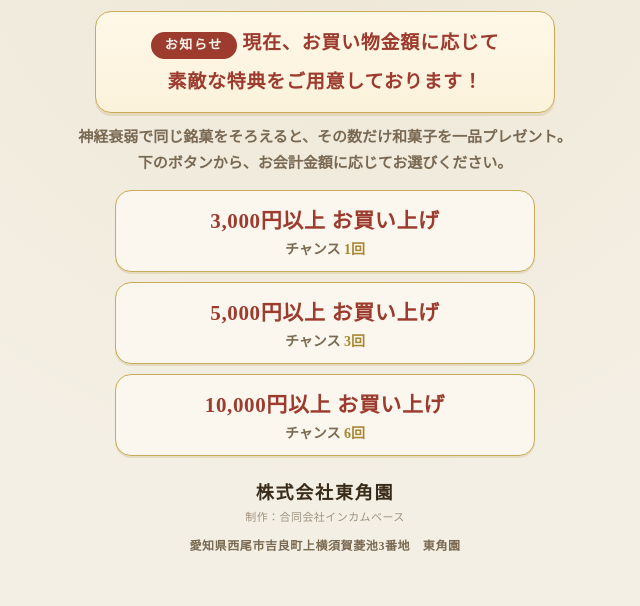
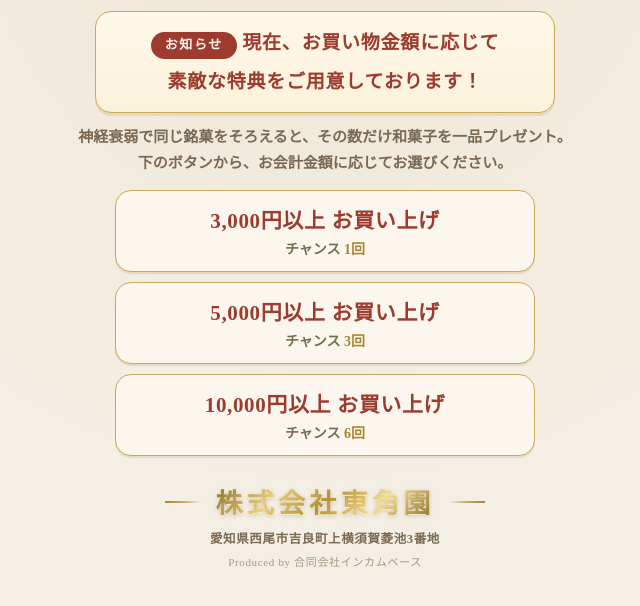
Before and after one commit to incomebase0108-alt/toukakuen-game, a plain HTML site: page index.html in a window 1280 px wide. Shown: the part 122-728 px from the top of the page, without its empty margins (315-955 px from the left). Drawn offline with Linux system fonts and the light colour scheme.

Commit message:
タイトル下部を株式会社東角園(箔押し風)→住所→Produced byインカムベースに再構成・住所末尾の東角園を削除

```diff
--- a/index.html
+++ b/index.html
@@ -101,8 +101,19 @@
   .btn:active{background:#efe7d6;}
   .btn-secondary{border-color:var(--line); color:var(--ink-soft);}
   .foot{text-align:center; font-size:12px; color:var(--ink-soft); margin-top:12px; letter-spacing:0.05em; font-weight:600; line-height:1.8;}
-  #title-screen .title-company{margin-top:22px; font-size:18px; font-weight:700; color:var(--ink); letter-spacing:0.1em;}
-  #title-screen .maker{margin-top:4px; font-size:11px; font-weight:400; color:var(--ink-soft); opacity:0.7; letter-spacing:0.04em;}
+  /* 株式会社東角園：中央・大きく・金の箔押し風 */
+  #title-screen .title-company{display:flex; align-items:center; justify-content:center; gap:14px; margin-top:26px;}
+  #title-screen .title-company::before,
+  #title-screen .title-company::after{content:""; width:36px; height:1.5px;}
+  #title-screen .title-company::before{background:linear-gradient(90deg,var(--gold),var(--gold-soft),transparent);}
+  #title-screen .title-company::after{background:linear-gradient(90deg,transparent,var(--gold-soft),var(--gold));}
+  #title-screen .title-company span{
+    font-size:27px; font-weight:700; letter-spacing:0.16em;
+    background:linear-gradient(135deg,#8a6b22 0%,#e8cd7a 28%,#b8902f 50%,#f3dd92 72%,#8a6b22 100%);
+    -webkit-background-clip:text; background-clip:text; -webkit-text-fill-color:transparent; color:var(--gold);
+    filter:drop-shadow(0 1px 0 rgba(255,255,255,0.55)) drop-shadow(0 1px 2px rgba(120,90,20,0.28));}
+  #title-screen .title-address{margin-top:7px; font-size:12.5px; color:var(--ink-soft); letter-spacing:0.05em; font-weight:600;}
+  #title-screen .maker{margin-top:6px; font-size:11px; font-weight:400; color:var(--ink-soft); opacity:0.65; letter-spacing:0.06em;}
 
   /* 縦型（ポートレート）スマホ・タブレット向け最適化：1画面に収める */
   @media (orientation: portrait){
@@ -175,8 +186,9 @@
         <div class="t-desc">チャンス <b>6回</b></div>
       </button>
     </div>
-    <div class="title-company">株式会社東角園</div>
-    <div class="maker">制作：合同会社インカムベース</div>
+    <div class="title-company"><span>株式会社東角園</span></div>
+    <div class="title-address">愛知県西尾市吉良町上横須賀菱池3番地</div>
+    <div class="maker">Produced by 合同会社インカムベース</div>
   </div>
 
   <!-- ゲーム画面 -->
@@ -195,9 +207,8 @@
       <button class="btn" id="retry">もう一度（同じ金額）</button>
       <button class="btn btn-secondary" id="back">最初に戻る</button>
     </div>
+    <div class="foot">愛知県西尾市吉良町上横須賀菱池3番地</div>
   </div>
-
-  <div class="foot">愛知県西尾市吉良町上横須賀菱池3番地　東角園</div>
 </div>
 
 <script>
```
